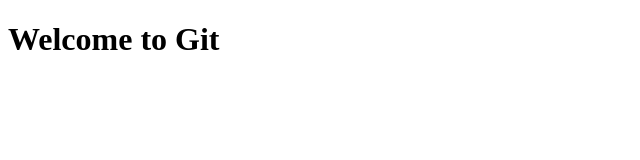
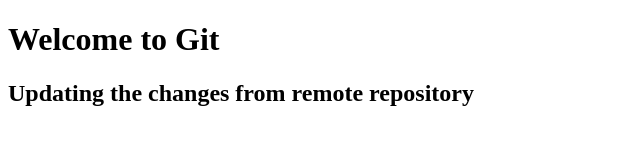
Before and after one commit to A-K-dev/git-session-p, a plain HTML site: page index.html in a window 1280 px wide. Shown: the whole page, without its empty margins (0-640 px from the left). Drawn offline with Linux system fonts and the light colour scheme.

Commit message:
Update index.html

```diff
--- a/index.html
+++ b/index.html
@@ -7,5 +7,6 @@
 </head>
 <body>
 	<h1>Welcome to Git</h1>
+	<h2> Updating the changes from remote repository</h2>
 </body>
 </html>
```
